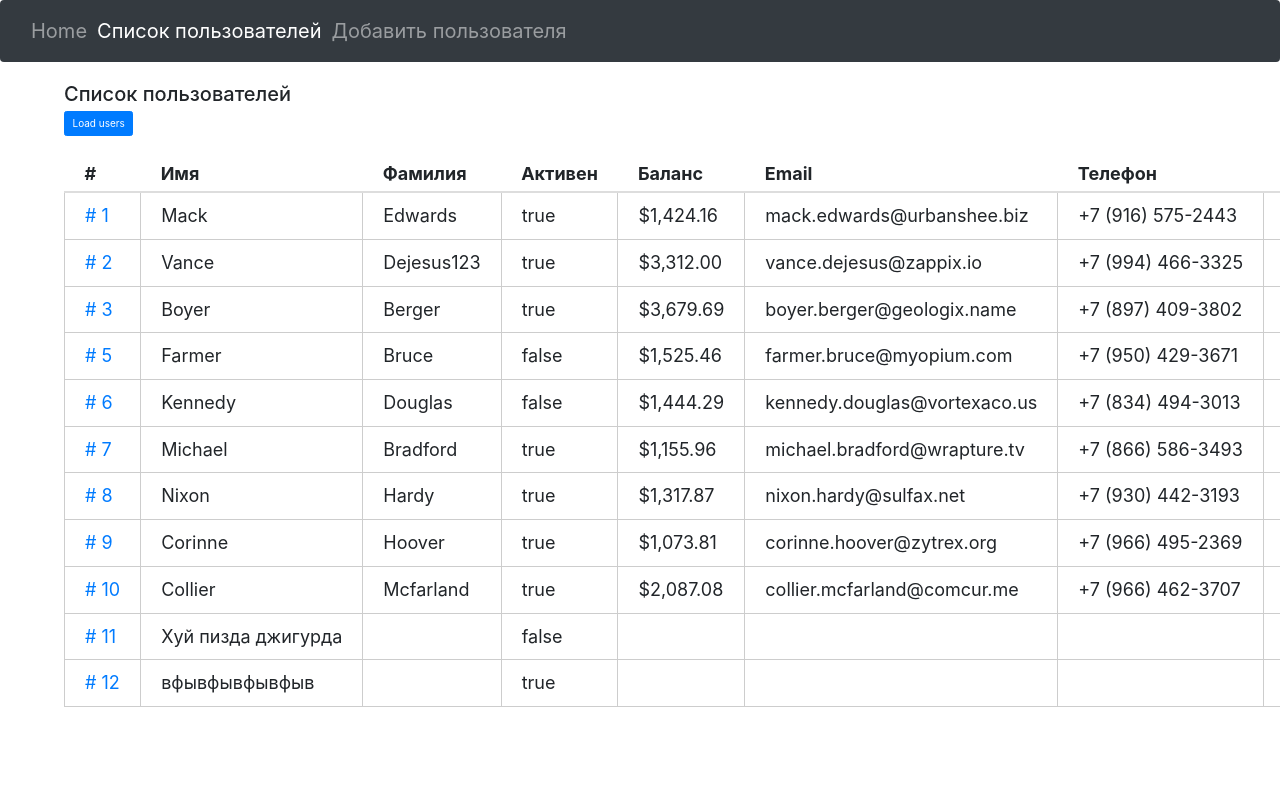
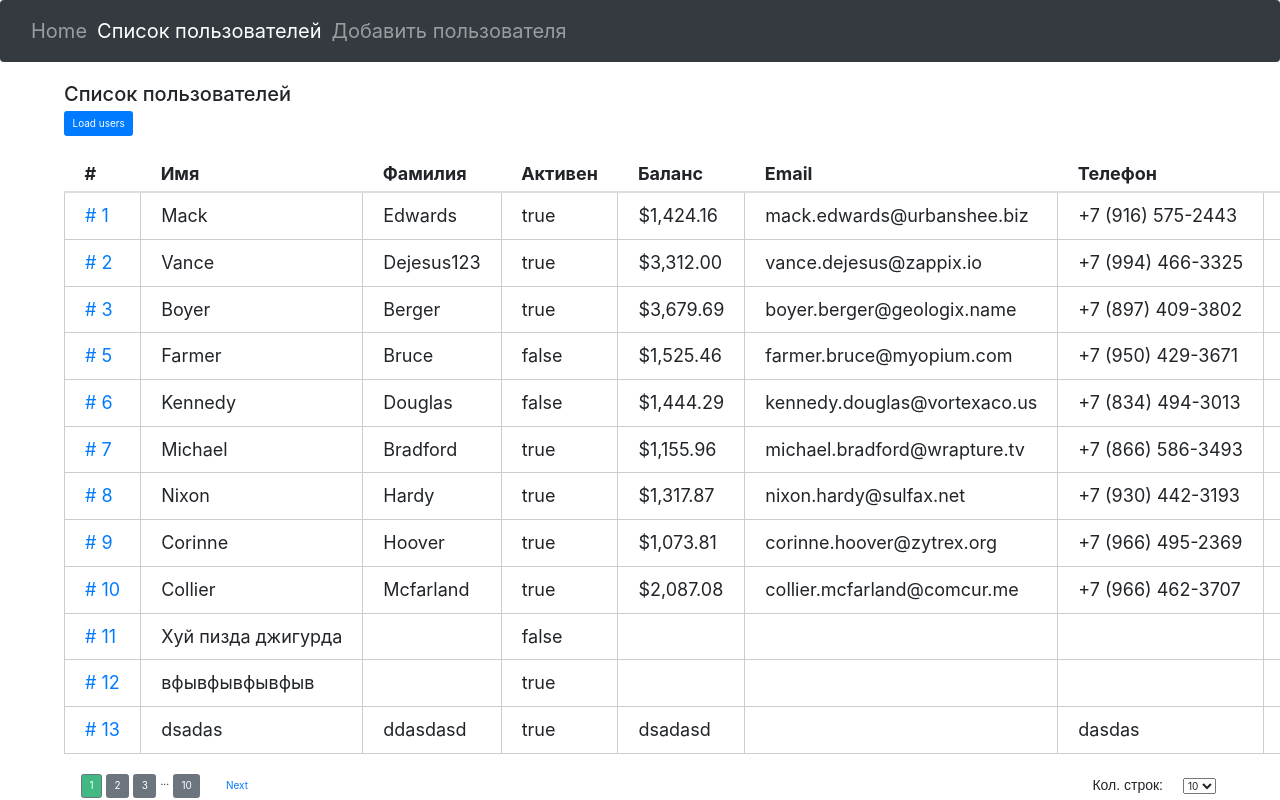
Before and after one commit to Ex-Zy/vue, a Vue app in the folder 2/: page /users in a window 1280 px wide. Shown: the top 800 px of the page. Built offline with nearby package versions, Linux system fonts and the light colour scheme; data requests are answered from the project's data file.

Commit message:
pagination, form select

```diff
--- a/2/db.json
+++ b/2/db.json
@@ -175,6 +175,22 @@
       "address": "",
       "about": "",
       "registed": ""
+    },
+    {
+      "id": 13,
+      "isActive": true,
+      "balance": "dsadasd",
+      "picture": "",
+      "age": 0,
+      "accessLevel": "admin",
+      "firstName": "dsadas",
+      "lastName": "ddasdasd",
+      "company": "sadasdas",
+      "email": "",
+      "phone": "dasdas",
+      "address": "dasdasd",
+      "about": "dsadasdasd",
+      "registed": ""
     }
   ]
 }
--- /dev/null
+++ b/2/src/components/FormSelect.vue
@@ -0,0 +1,48 @@
+<template>
+  <div class="page-rows">
+    <span
+      class="page-rows__text">Кол. строк: </span>
+    <select
+      class="page-rows__select"
+      @change="changeValue">
+      <option
+        v-for="option in options"
+        :selected="option === perPage">{{option}}</option>
+    </select>
+  </div>
+</template>
+
+<script>
+  export default {
+    name: 'form-select',
+    model: {
+      prop: 'perPage',
+      event: 'change'
+    },
+    props: {
+      perPage: {
+        type: Number,
+        required: true
+      },
+      options: {
+        type: Array,
+        required: true
+      }
+    },
+    methods: {
+      changeValue($event) {
+        this.$emit('change', $event.target.value)
+      }
+    }
+  }
+</script>
+<style scoped>
+  .page-rows {
+    display: inline-flex;
+    align-items: center;
+  }
+  .page-rows__text {
+    margin: 0 20px 0 0;
+    font: 14px/1.2 sans-serif
+  }
+</style>
--- a/2/src/components/Pagination.vue
+++ b/2/src/components/Pagination.vue
@@ -1,15 +1,152 @@
 <template>
-  <nav aria-label="...">
-    <ul class="pagination pagination-lg">
-      <li class="page-item disabled">
-        <a class="page-link" href="#" tabindex="-1">1</a>
+  <div class="pagination">
+    <div class="pagination__left">
+      <button
+        type="button"
+        class="btn btn-link"
+        v-if="hasPrev"
+        @click="changePage(prevPage)"
+      >Prev</button>
+    </div>
+    <div class="pagination__right">
+      <button
+        type="button"
+        class="btn btn-link"
+        v-if="hasNext"
+        @click="changePage(nextPage)"
+      >Next</button>
+    </div>
+    <ul class="pagination-list">
+      <li v-if="hasFirst">
+        <button
+          type="button"
+          class="btn btn-secondary"
+          @click="changePage(1)"
+        >1</button>
       </li>
-      <li class="page-item"><a class="page-link" href="#">2</a></li>
-      <li class="page-item"><a class="page-link" href="#">3</a></li>
+      <li v-if="hasFirst">...</li>
+      <li
+        v-for="(page, index) in pages"
+        :class="{'is-active': page === currentPage}"
+        :key="'page-' + index">
+          <button
+            type="button"
+            class="btn btn-secondary"
+            @click="changePage(page)"
+          >
+            {{page}}
+          </button>
+      </li>
+      <li v-if="hasLast">...</li>
+      <li v-if="hasLast">
+        <button
+          type="button"
+          class="btn btn-secondary"
+          @click="changePage(totalPages)"
+        >{{totalPages}}</button>
+      </li>
     </ul>
-  </nav>
+  </div>
 </template>
 
 <script>
+  export default {
+    name: 'pagination',
+    model: {
+      prop: 'currentPage',
+      event: 'change-page'
+    },
+    props: {
+      totalRows: {
+        type: Number,
+        required: true
+      },
+      currentPage: {
+        type: Number,
+        default: 1
+      },
+      perPage: {
+        type: Number,
+        default: 10
+      },
+      pageRange: {
+        type: Number,
+        default: 2
+      }
+    },
+    computed: {
+      hasFirst() {
+        return this.rangeStart !== 1;
+      },
+      hasLast() {
+        return this.rangeEnd < this.totalPages;
+      },
+      pages() {
+        let pages = [];
 
+        for(let i = this.rangeStart; i <= this.rangeEnd; i++) {
+          pages.push(i);
+        }
+        return pages;
+      },
+      rangeStart() {
+        let start = this.currentPage - this.pageRange;
+
+        return (start > 0) ? start : 1;
+      },
+      rangeEnd() {
+        let end = this.currentPage + this.pageRange;
+
+        return (end < this.totalPages) ? end : this.totalPages;
+      },
+      prevPage() {
+        return this.currentPage - 1;
+      },
+      nextPage() {
+        return this.currentPage + 1;
+      },
+      totalPages() {
+        return Math.ceil(this.totalRows / this.perPage);
+      },
+      hasPrev() {
+        return this.currentPage > 1
+      },
+      hasNext() {
+        return this.currentPage < this.totalPages
+      }
+    },
+    methods: {
+      changePage(page) {
+        this.$emit('change-page', page);
+      }
+    }
+  }
 </script>
+
+<style>
+  .pagination {
+    display: inline-flex;
+    align-items: center;
+    justify-content: space-between;
+    margin: 0;
+  }
+  .pagination__left {
+    order: 1;
+  }
+  .pagination__right {
+    order: 3;
+  }
+  .pagination-list {
+    list-style: none;
+    padding: 0;
+    margin: 0 15px;
+    display: flex;
+    order: 2;
+  }
+  .pagination-list li {
+    margin: 0 2px;
+  }
+  .pagination-list li.is-active .btn {
+    background: #42b983;
+  }
+</style>
--- a/2/src/views/users.vue
+++ b/2/src/views/users.vue
@@ -1,15 +1,28 @@
 <template>
   <div class="users-list-page mt-3">
     <h2>Список пользователей</h2>
+
     <button type="button"
             class="btn btn-primary"
-            @click="loadData"
-    >Load users</button>
+            @click="loadData">Load users</button>
+
     <div class="alert alert-warning mt-3"
          v-if="!users.length">
       Oops: oops oops
     </div>
+
     <user-list v-else :users="users" />
+
+    <div class="table-bottom">
+      <pagination
+        v-model="currentPage"
+        :total-rows="totalRows"
+        :per-page="perPage"></pagination>
+
+      <form-select
+        v-model.number="perPage"
+        :options="pageOptions"></form-select>
+    </div>
 
   </div>
 </template>
@@ -20,15 +33,26 @@
   export default {
     name: 'users',
     components: {
-      'user-list': () => import('@/components/UserList.vue')
+      'user-list': () => import('@/components/UserList.vue'),
+      'pagination': () => import('@/components/Pagination.vue'),
+      'form-select': () => import('@/components/FormSelect.vue')
     },
     data() {
       return {
-        users: []
+        users: [],
+        currentPage: 1,
+        perPage: 10,
+        totalRows: 100,
+        pageOptions: [5, 10, 15]
       }
     },
+//    computed: {
+//      totalRows() {
+//        return this.users.length;
+//      }
+//    },
     mounted() {
-      this.loadData()
+      this.loadData();
     },
     methods: {
       loadData() {
@@ -46,4 +70,8 @@
   .users-list-page
     max-width: 90%
     margin: 0 auto
+  .table-bottom
+    display: flex
+    align-items: center
+    justify-content: space-between
 </style>
```
